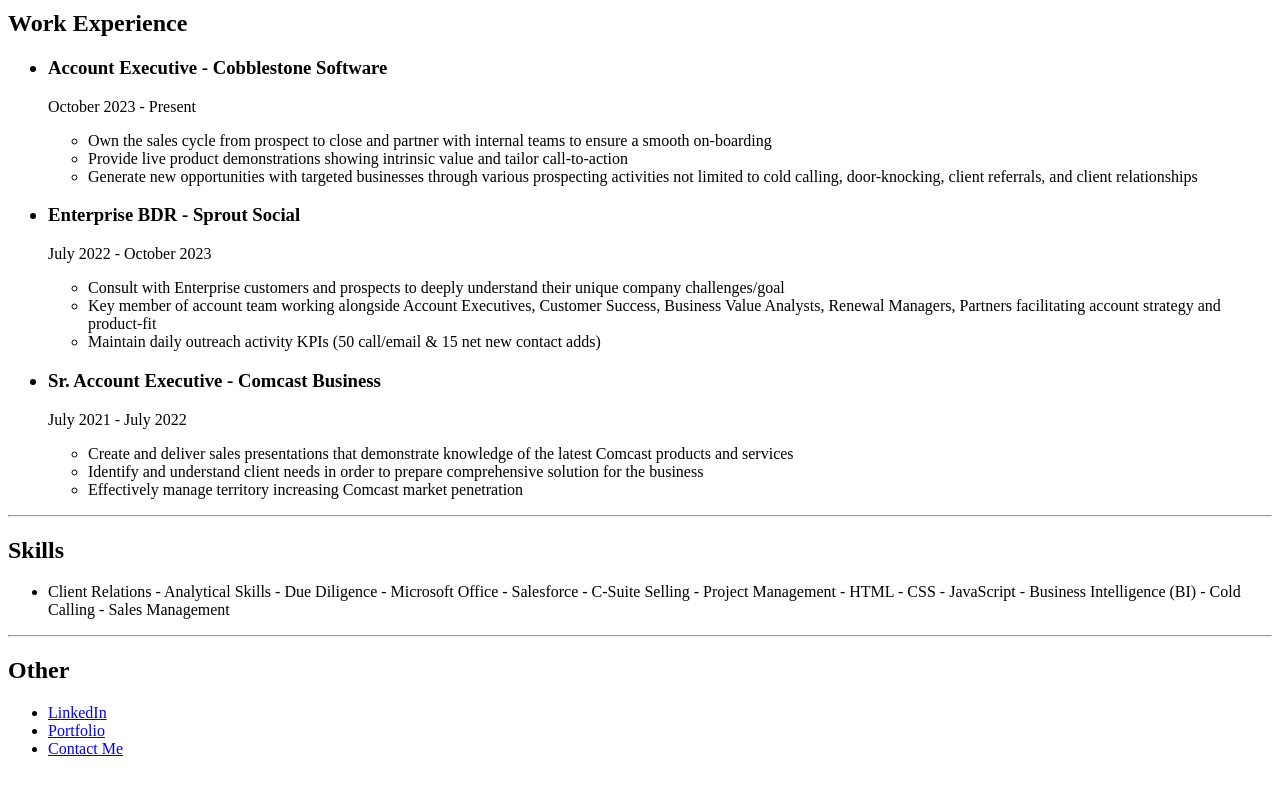
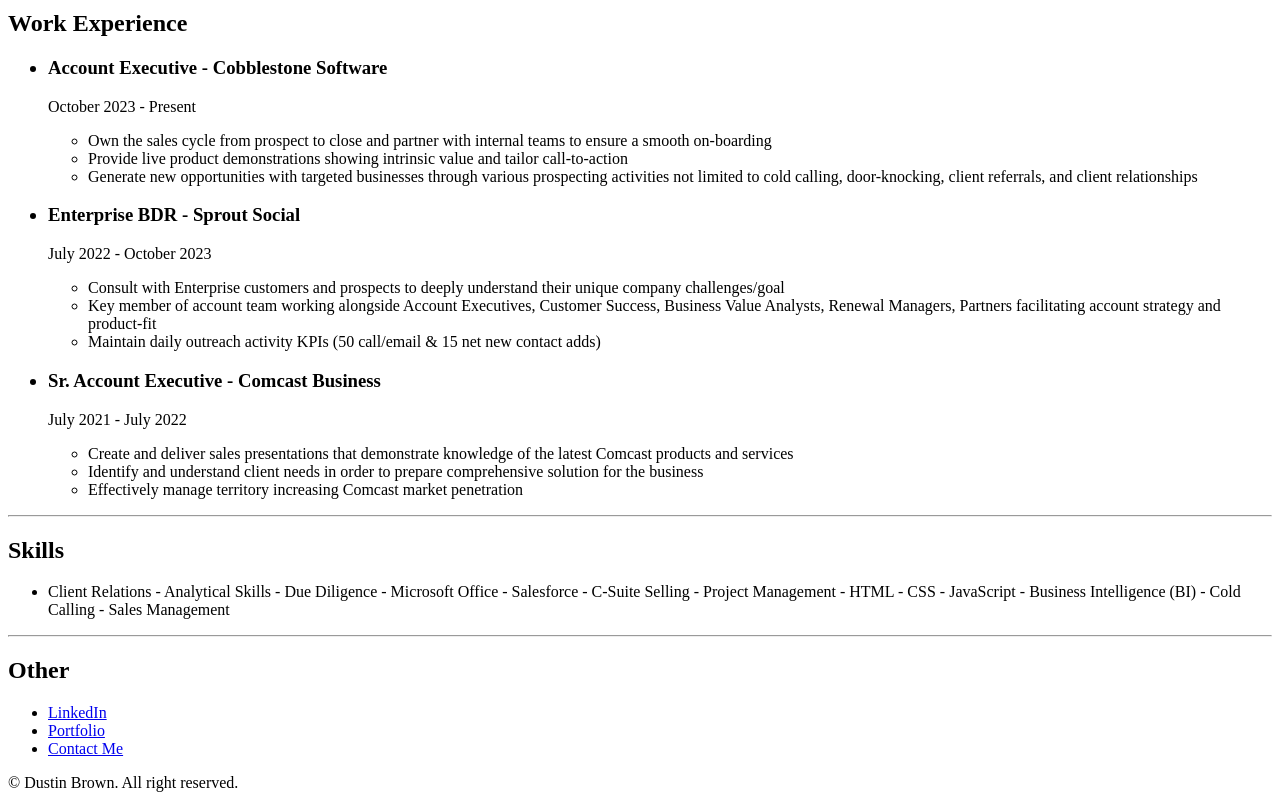
Before and after one commit to dusbro/capstone-resume, a plain HTML site: page index.html in a window 1280 px wide. Shown: the part 628-1428 px from the top of the page. Before the commit the page ends 1402 px from the top, so only its background shows below. Drawn offline with Linux system fonts and the light colour scheme.

Commit message:
Update index.html
add footer

```diff
--- a/index.html
+++ b/index.html
@@ -66,4 +66,7 @@
     <li><a href="./Public/contact.html">Contact Me</a></li>
   </ul>
 </body>
+  <footer>
+  © Dustin Brown. All right reserved.
+</footer>
 </html>
```
